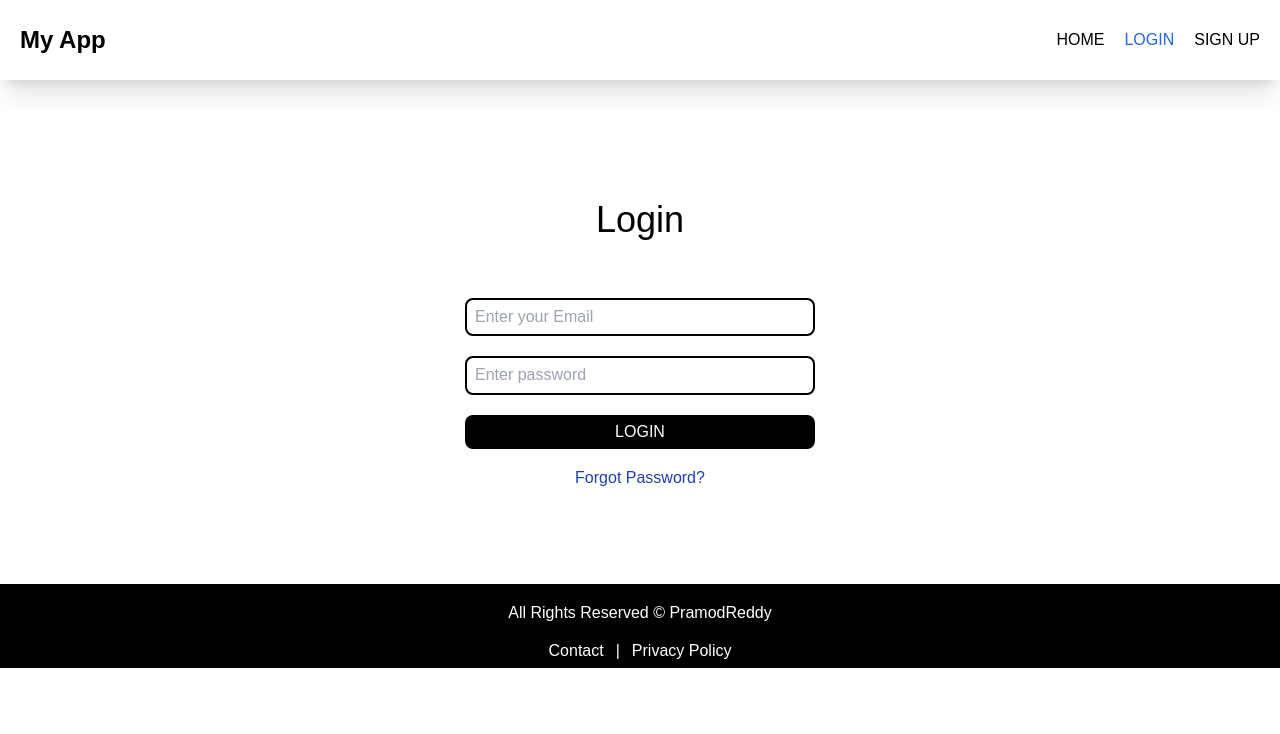
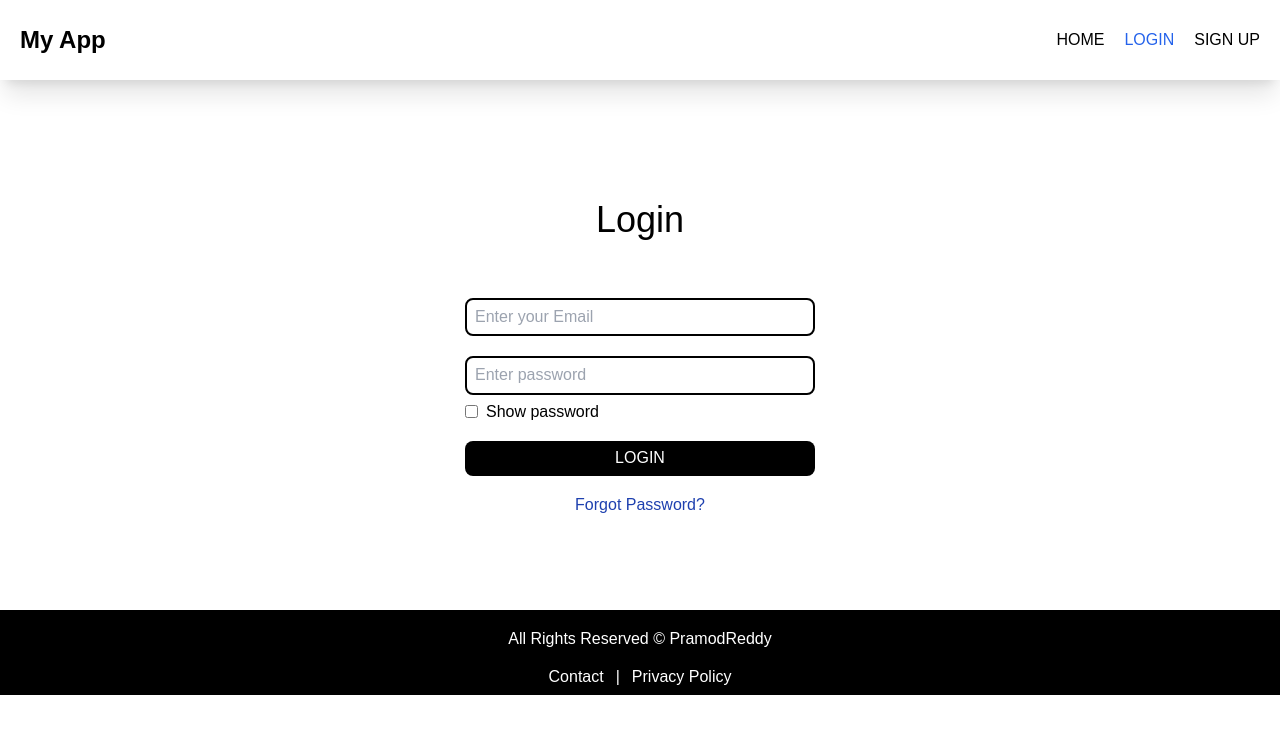
Before and after one commit to pramodreddypandiri/myApp, a React (Create React App) app in the folder client/: page /login in a window 1280 px wide. Shown: the top 734 px of the page. Built offline with nearby package versions, Linux system fonts and the light colour scheme.

Commit message:
showpassword/nodata msg

```diff
--- a/client/src/components/Charts/Chart.js
+++ b/client/src/components/Charts/Chart.js
@@ -7,8 +7,8 @@ import { PieChart, Pie, Tooltip } from 'recharts';
 const Chart = () => {
   const [auth, setAuth] = useAuth()
   const userid = auth?.user?._id
-  const [dataPointsExpense, setDataPointsExpense] = useState()
-  const [dataPointsIncome, setDataPointsIncome] = useState()
+  const [dataPointsExpense, setDataPointsExpense] = useState([])
+  const [dataPointsIncome, setDataPointsIncome] = useState([])
 
 // data for total sum expenses
 const getExpenseData = async () => {
@@ -46,7 +46,7 @@ useEffect(() => {
 },[])
   return (
     <div className='flex flex-col lg:flex-row'>
-      {dataPointsExpense ? (<div>
+      {dataPointsExpense.length > 0 ? (<div>
         <PieChart width={400} height={400}>
       <Pie
         data={dataPointsExpense}
@@ -63,9 +63,9 @@ useEffect(() => {
       </Pie>
       <Tooltip />
     </PieChart>
-    </div>) : (<div>No Expenditure data to show</div>)}
+    </div>) : (<div className='text-xl p-4 m-4'>No Expenditure data to show</div>)}
     {/* Income */}
-    {dataPointsIncome ? (
+    {dataPointsIncome.length > 0 ? (
     <PieChart width={400} height={400}>
       <Pie
         data={dataPointsIncome}
@@ -81,7 +81,7 @@ useEffect(() => {
 
       </Pie>
       <Tooltip />
-    </PieChart>) : (<div>No Income data to show</div>)}
+    </PieChart>) : (<div  className='text-xl p-4 m-4'>No Income data to show</div>)}
     <div className='suggestions'>
 
     </div>
--- a/client/src/pages/Auth/Login.js
+++ b/client/src/pages/Auth/Login.js
@@ -9,8 +9,13 @@ const Login = () => {
     const [email, setEmail] = useState("")
     const [password, setPassword] = useState("")
     const [auth, setAuth] = useAuth()
+    const [showPassword, setShowPassword] = useState(false);
     const navigate = useNavigate()
     const location = useLocation();
+    //toggle show password
+    const togglePasswordVisibility = () => {
+        setShowPassword(!showPassword);
+      };
     //handle login (submit)
     const handleLoginSubmit = async (e) => {
         e.preventDefault()
@@ -49,8 +54,13 @@ const Login = () => {
             <div className='user-email w-full'>
               <input type={'email'} placeholder="Enter your Email" value={email} onChange={(e) => {setEmail(e.target.value)}} required className='border-2 border-black p-2 rounded-lg w-full'/>
             </div>
-            <div className='user-password w-full'>
-              <input type={'password'} placeholder="Enter password" value={password} onChange={(e) => {setPassword(e.target.value)}} required className='border-2 border-black p-2 rounded-lg w-full'/>
+            <div className='user-password  flex flex-col w-full'>
+              <input  type={showPassword ? 'text' : 'password'} placeholder="Enter password" value={password} onChange={(e) => {setPassword(e.target.value)}} required className='border-2 border-black p-2 rounded-lg w-full'/>
+              <div className='flex mt-2 items-center'>
+              <input className='border-2 border-black p-2 rounded-lg ' type="checkbox" id="showPassword" checked={showPassword}
+        onChange={togglePasswordVisibility}/>
+  <label className='ml-2' for="showPassword">Show password</label>
+            </div>
             </div>
             <div className='w-full'>
                 <button type='submit' className='uppercase w-full text-white bg-black rounded-lg p-2'>Login</button>
--- a/client/src/pages/Auth/Register.js
+++ b/client/src/pages/Auth/Register.js
@@ -4,12 +4,16 @@ import toast  from 'react-hot-toast'
 import axios from 'axios'
 import { useNavigate } from 'react-router-dom'
 const Register = () => {
-
+  const [showPassword, setShowPassword] = useState(false);
     const [name, setName] = useState("")
     const [email, setEmail] = useState("")
     const [password, setPassword] = useState("")
     const [question, setQuestion] = useState("")
     const navigate = useNavigate()
+    //toggle show password
+    const togglePasswordVisibility = () => {
+      setShowPassword(!showPassword);
+    };
     // form submit function
     const handleRegisterSubmit = async (e) => {
         e.preventDefault()
@@ -44,11 +48,16 @@ const Register = () => {
                   <input type={'email'} placeholder="Email" value={email} onChange={(e) => {setEmail(e.target.value)}} required className='border-2 border-black p-2 rounded-lg w-full'/>
                 </div>
                 <div className='user-password w-full'>
-                  <input type={'password'} placeholder="Password" value={password} onChange={(e) => {setPassword(e.target.value)}} required className='border-2 border-black p-2 rounded-lg w-full'/>
+                  <input  type={showPassword ? 'text' : 'password'} placeholder="Password" value={password} onChange={(e) => {setPassword(e.target.value)}} required className='border-2 border-black p-2 rounded-lg w-full'/>
                 </div>
                 <div className='user-forgotpassword-question w-full'>
                   <input type={'text'} placeholder="Favorite Actor" value={question} onChange={(e) => {setQuestion(e.target.value)}} required className='border-2 border-black p-2 rounded-lg w-full'/>
                 </div>
+                <div className='flex mt-2 items-center'>
+              <input className='border-2 border-black p-2 rounded-lg ' type="checkbox" id="showPassword" checked={showPassword}
+        onChange={togglePasswordVisibility}/>
+  <label className='ml-2' for="showPassword">Show password</label>
+            </div>
                 <div>
                     <button type='submit' className=' w-full uppercase text-white bg-black rounded-lg p-2'>Register</button>
                 </div>
```
